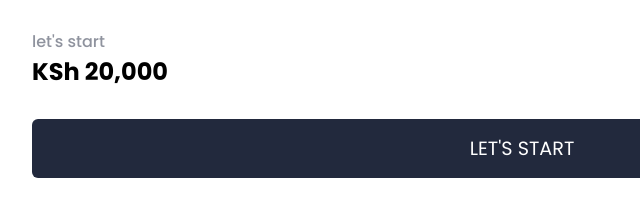
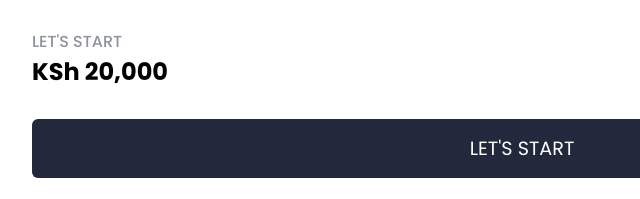
Before and after one commit to paulonteri/inuua-product-detail, a plain HTML site: page index.html in a window 1280 px wide. Shown: the part 1164-1363 px from the top of the page, 118-758 px from the left. Drawn offline with Linux system fonts and the light colour scheme.

Commit message:
Update main.css

```diff
--- a/css/main.css
+++ b/css/main.css
@@ -332,3 +332,7 @@ ul {
     width: 100%;
   }
 }
+
+.price p{
+text-transform:uppercase !important;
+}
```
